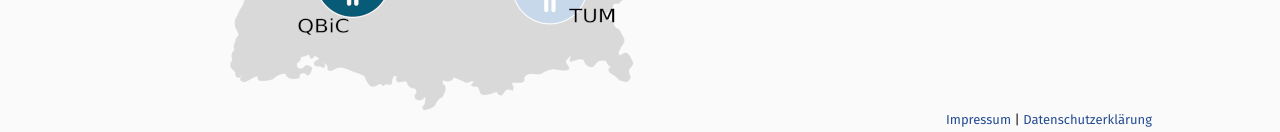
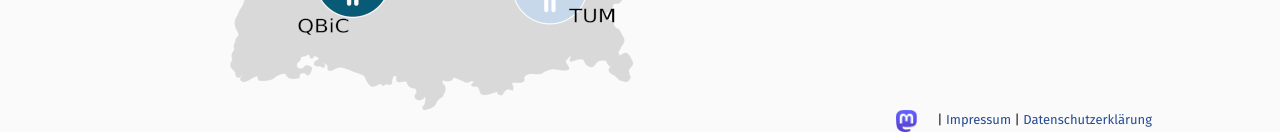
Before and after one commit to NFDI4Immuno/nfdi4immuno.github.io, a Jekyll site: the page built from index.md, in a window 1280 px wide. Shown: the part 1476-1608 px from the top of the page. Built offline with Jekyll 4.4.1, drawn with Linux system fonts in a browser that asks for light colours.

Commit message:
Add Mastodon link

```diff
--- a/_includes/foot.html
+++ b/_includes/foot.html
@@ -2,6 +2,7 @@
  <!-- just a space for the footer -->
 <div style="height: 150px;"></div>
 <div class="foot_legal" style="margin-left: auto; margin-right: 0; font-size: small">
+<a href="https://mastodon.social/@de_rse" rel="me"><img src='{{ "/assets/img/mastodon-logo-purple_22px.png" | prepend: site.baseurl }}' alt='Mastodon profile' style="height: 22px;"></a> |
 <a href="/legal/impressum">Impressum</a> |
 <a href="/legal/privacy">Datenschutzerklärung</a>
 </div>
```
Also changed, not shown: assets/img/mastodon-logo-purple_22px.png (added), assets/img/mastodon-logo-purple_32px.png (added).
